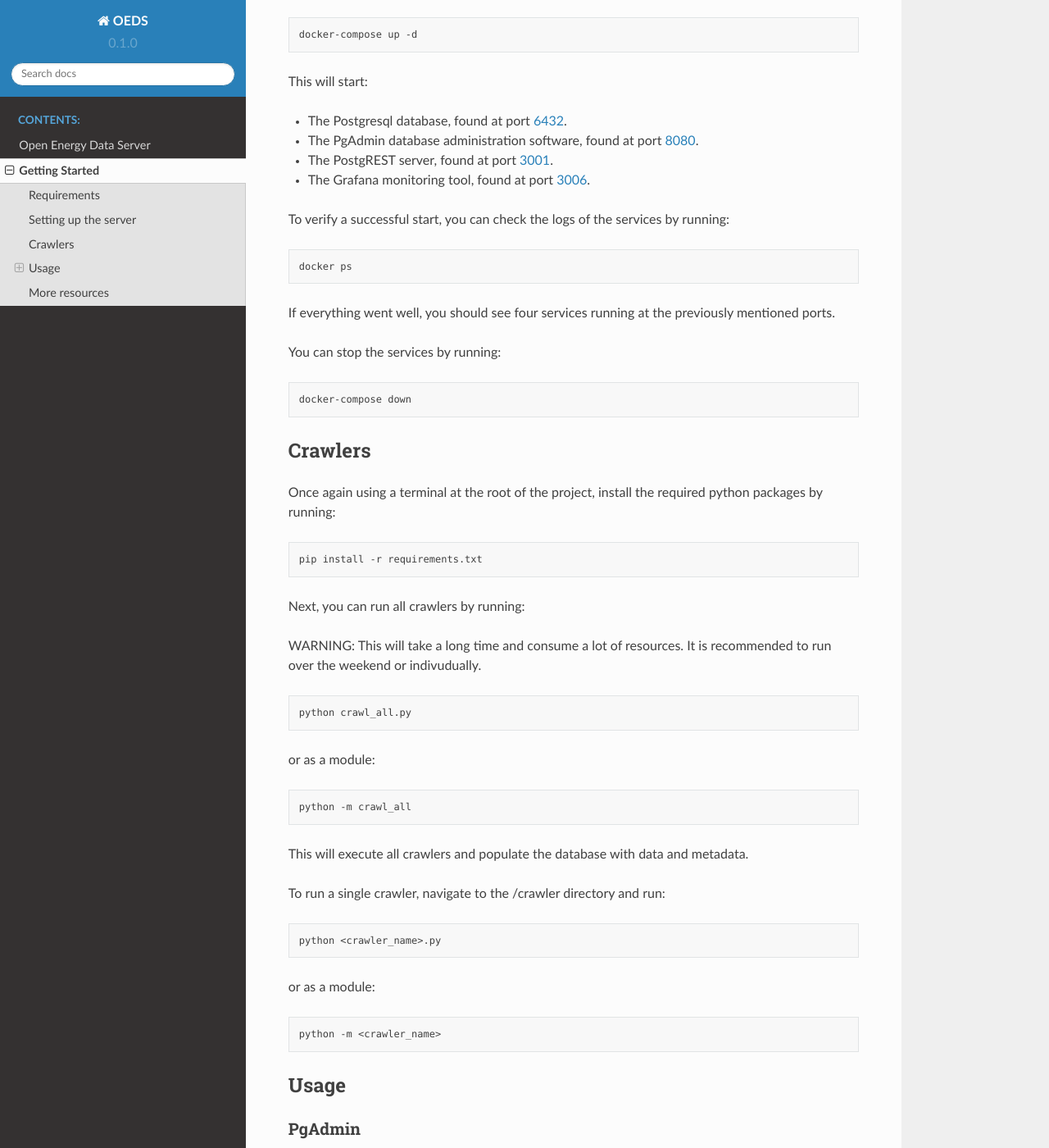
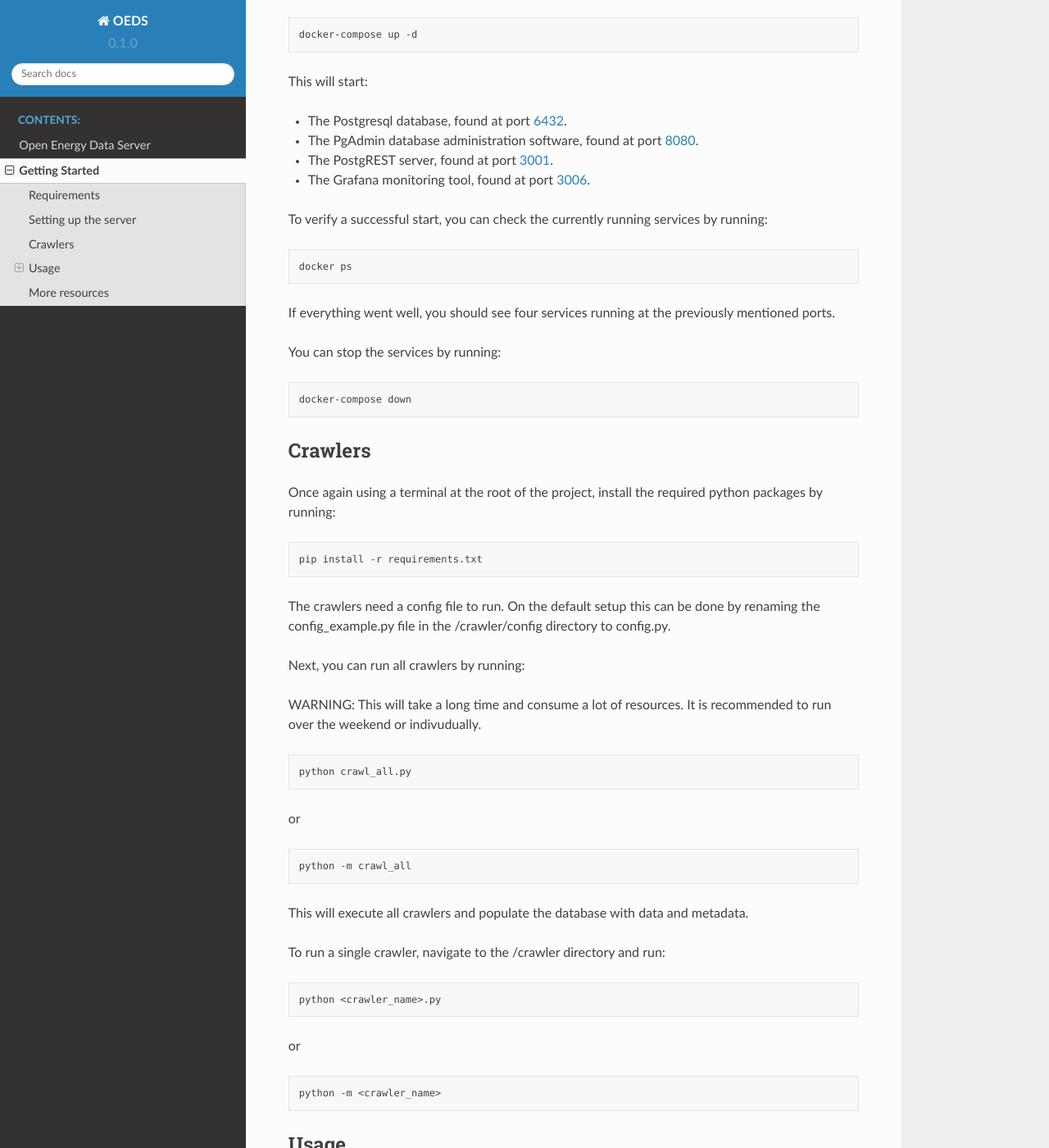
Before and after one commit to NOWUM/open-energy-data-server, a Sphinx documentation site: the page built from docs/source/getting_started.md, in a window 1280 px wide and 1400 px high, scrolled down 563 px. Shown: the whole window at 82% size. Built offline with Sphinx 7.4.7 and the Read the Docs theme 2.0.0, drawn with Linux system fonts in a browser that asks for light colours; some of the changed text lies outside the part shown.

Commit message:
documentation feedback

````diff
--- a/docs/source/getting_started.md
+++ b/docs/source/getting_started.md
@@ -23,7 +23,7 @@
 - The PostgREST server, found at port [3001](http://localhost:3001/).
 - The Grafana monitoring tool, found at port [3006](http://localhost:3006/).
 
-To verify a successful start, you can check the logs of the services by running:
+To verify a successful start, you can check the currently running services by running:
 
 ```bash
 docker ps
@@ -44,6 +44,8 @@
 ```bash
 pip install -r requirements.txt
 ```
+The crawlers need a config file to run. On the default setup this can be done by renaming the config_example.py file in the /crawler/config directory to config.py.
+
 Next, you can run all crawlers by running:
 
 WARNING: This will take a long time and consume a lot of resources. It is recommended to run over the weekend or indivudually.
@@ -52,7 +54,7 @@
 python crawl_all.py
 ```
 
-or as a module:
+or
 
 ```bash
 python -m crawl_all
@@ -66,7 +68,7 @@
 python <crawler_name>.py
 ```
 
-or as a module:
+or
 
 ```bash
 python -m <crawler_name>
@@ -80,6 +82,13 @@
 If there are no servers shown upon startup, you can manually add the server using the same credentials as the provisioning, by right clicking the servers list in the "Object Explorer" of the PgAdmin tool and selecting "Register" -> "Server".
 
 By default, the database is empty except for admnistration tables. You can add your own data or use the provided crawlers to populate the database.
+
+The default credentials are:
+
+Username: admin@admin.admin
+
+Password: admin
+
 
 ### PostgREST
 PostgREST can be used to query the database using a RESTful API. The API is available at [http://localhost:3001/](http://localhost:3001/).
@@ -95,6 +104,13 @@
 
 The provided dashboards will be empty until the related crawlers are executed.
 
+The default admin credentials are:
+
+Username: opendata
+
+Password: opendata
+
+
 ## More resources
 
 A complete walkthrough with a new crawler, PostgREST usage and data exporting can be found [here](https://github.com/NOWUM/open-energy-data-server/blob/main/docs/source/minimal_walkthrough/minimal_example_walkthrough.md).
````
Also changed, not shown: other parts of docs/source/getting_started.md (+1 -1 lines).
